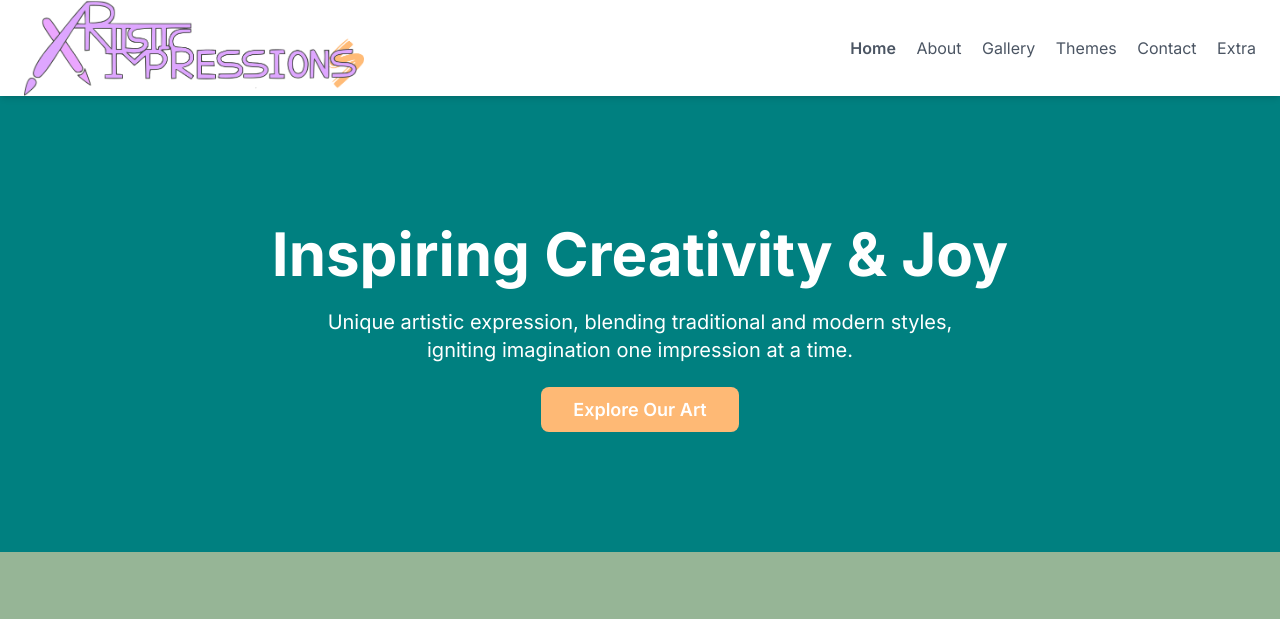
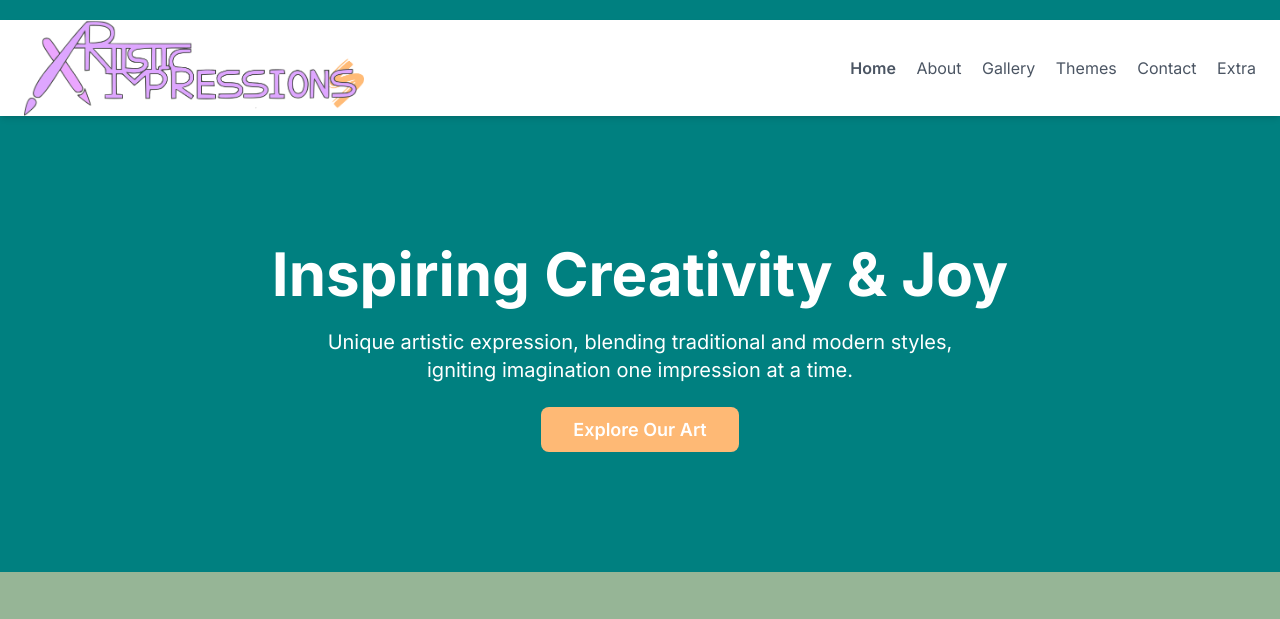
Before and after one commit to Abijah98/Artistic-Impressions, a plain HTML site: page index.html in a window 1280 px wide. Shown: the top 619 px of the page. Drawn offline with nearby package versions, Linux system fonts and the light colour scheme.

Commit message:
Update index.html

```diff
--- a/index.html
+++ b/index.html
@@ -208,6 +208,7 @@
 </head>
 
 <body class="bg-gray-100 text-gray-800">
+    <div class="w-full h-5 bg-teal"></div>
 
     <header class="bg-white shadow-md sticky top-0 z-50 h-24">
         <nav class="container mx-auto px-6 h-full flex justify-between items-center">
```
